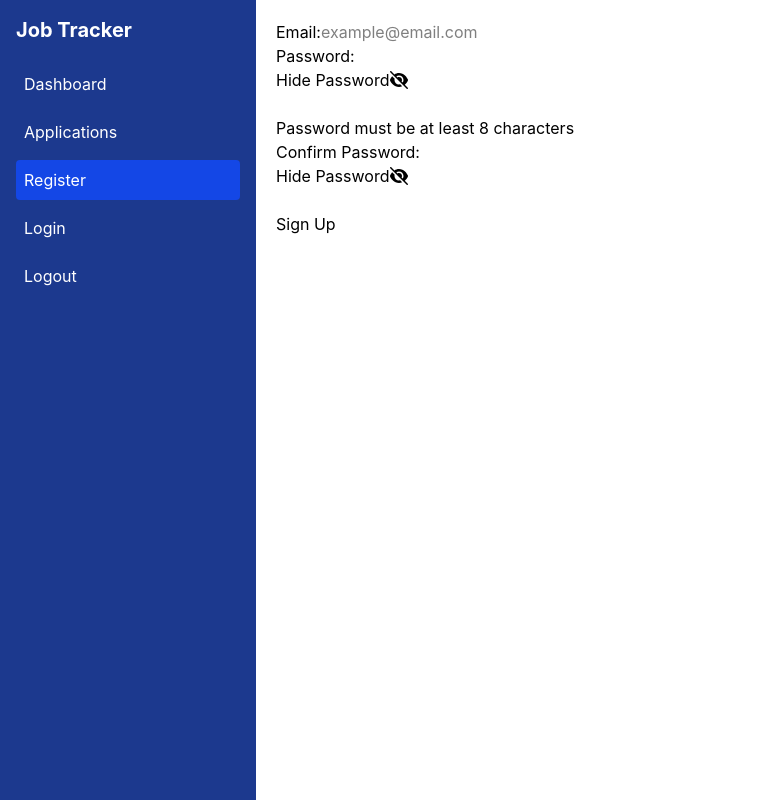
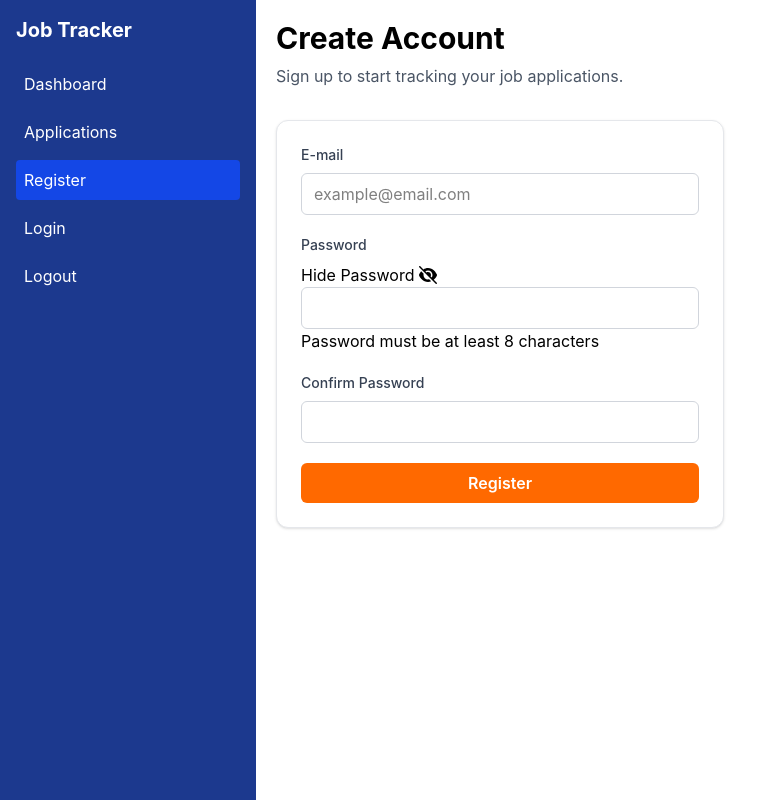
Before and after one commit to ScottHahn1/Job-Application-Tracker, a React (Vite) app in the folder client/: page /register in a window 1280 px wide. Shown: the whole page, without its empty margins (0-771 px from the left). Built offline with nearby package versions, Linux system fonts and the light colour scheme; no server answers.

Commit message:
feat: improve register form UI and validation feedback

```diff
--- a/client/src/components/RegisterForm.tsx
+++ b/client/src/components/RegisterForm.tsx
@@ -1,5 +1,6 @@
 import { faEye, faEyeSlash } from "@fortawesome/free-solid-svg-icons";
 import { FontAwesomeIcon } from "@fortawesome/react-fontawesome";
+import { Info } from "lucide-react";
 import { useState } from "react";
 import type { Dispatch, SetStateAction } from "react";
 
@@ -8,6 +9,7 @@ interface Props {
   email: string;
   setEmail: Dispatch<SetStateAction<string>>;
   error: string;
+  isError: boolean;
   setPassword: Dispatch<SetStateAction<string>>;
   password: string;
   confirmPassword: string;
@@ -19,6 +21,7 @@ const RegisterForm = ({
   email,
   setEmail,
   error,
+  isError,
   setPassword,
   password,
   confirmPassword,
@@ -26,33 +29,48 @@ const RegisterForm = ({
 }: Props) => {
   const [showPassword, setShowPassword] = useState(true);
 
-  const isFormValid =
-  password.length >= 8 && password === confirmPassword;
-
   return (
-    <form onSubmit={handleSubmit}>
+    <form
+      onSubmit={handleSubmit}
+      className="mt-6 max-w-md rounded-xl border border-gray-200 bg-white p-6 shadow-sm"
+    >
+      <div className="flex flex-col gap-5">
         <div>
-        <label htmlFor="email">Email:</label>
+          <label
+            htmlFor="email"
+            className="mb-2 block text-sm font-medium text-gray-700"
+          >
+            E-mail
+          </label>
 
           <input
             id="email"
+            required
             type="email"
             placeholder="example@email.com"
             pattern="[A-Za-z0-9._%+\-]+@[A-Za-z0-9.\-]+\.[A-Za-z]{2,6}"
             value={email}
             onChange={(e) => setEmail(e.target.value)}
+            className="w-full rounded-md border border-gray-300 px-3 py-2 focus:border-orange-500 focus:outline-none focus:ring-2 focus:ring-orange-400"
           />
 
           {error.includes("Email") && <p> {error} </p>}
         </div>
 
         <div>
-        <label htmlFor="password">Password:</label>
+          <label
+            htmlFor="password"
+            className="mb-2 block text-sm font-medium text-gray-700"
+          >
+            Password
+          </label>
 
           <div
             onClick={() => setShowPassword(!showPassword)}
+            className="flex items-center gap-1"
           >
             {showPassword ? "Hide Password" : "Show Password"}
+
             {showPassword ? (
               <FontAwesomeIcon icon={faEyeSlash} />
             ) : (
@@ -62,9 +80,11 @@ const RegisterForm = ({
 
           <input
             id="password"
+            required
             type={showPassword ? "text" : "password"}
             value={password}
             onChange={(e) => setPassword(e.target.value)}
+            className="w-full rounded-md border border-gray-300 px-3 py-2 focus:border-orange-500 focus:outline-none focus:ring-2 focus:ring-orange-400"
           />
 
           {password.length < 8 && (
@@ -73,30 +93,40 @@ const RegisterForm = ({
         </div>
 
         <div>
-        <label htmlFor="confirm">Confirm Password:</label>
-
-        <div
-          onClick={() => setShowPassword(!showPassword)}
+          <label
+            htmlFor="confirmPassword"
+            className="mb-2 block text-sm font-medium text-gray-700"
           >
-          {showPassword ? "Hide Password" : "Show Password"}
-          {showPassword ? (
-            <FontAwesomeIcon icon={faEyeSlash} />
-          ) : (
-            <FontAwesomeIcon icon={faEye} />
-          )}
-        </div>
+            Confirm Password
+          </label>
 
           <input
-          id="confirm"
+            id="confirmPassword"
+            required
             type={showPassword ? "text" : "password"}
             value={confirmPassword}
             onChange={(e) => setConfirmPassword(e.target.value)}
+            className="w-full rounded-md border border-gray-300 px-3 py-2 focus:border-orange-500 focus:outline-none focus:ring-2 focus:ring-orange-400"
           />
         </div>
 
-      <button type='submit' disabled={!isFormValid}>
-        Sign Up
+        {isError && (
+          <div
+            className="flex gap-2 mt-3 rounded-md border border-red-300 bg-red-50 px-4 py-3 text-sm text-red-800"
+            role="alert"
+          >
+            <Info className="w-5 h-5" />
+            <span>{error}</span>
+          </div>
+        )}
+
+        <button
+          type="submit"
+          className="rounded-md cursor-pointer bg-orange-500 px-4 py-2 font-semibold text-white transition hover:bg-orange-600 focus:outline-none focus:ring-2 focus:ring-orange-400"
+        >
+          Register
         </button>
+      </div>
     </form>
   );
 };
--- a/client/src/routes/register.tsx
+++ b/client/src/routes/register.tsx
@@ -20,7 +20,7 @@ function Register() {
 
   const navigate = useNavigate();
 
-  const { mutate } = useMutation({
+  const { mutate, isError } = useMutation({
     mutationFn: async ({ email, password }: PostVariables) => {
       const response = await fetch("http://localhost:8888/api/users/register", {
         method: "POST",
@@ -48,13 +48,24 @@ function Register() {
 
   const signUp = (e: React.SubmitEvent<HTMLFormElement>): void => {
     e.preventDefault();
+    setError("");
 
-    setError("");
+    if (password !== confirmPassword) {
+      setError("Passwords do not match");
+      return;
+    }
 
     mutate({ email, password });
   };
 
   return (
+    <div>
+      <h1 className="text-3xl font-bold mb-2">Create Account</h1>
+
+      <p className="text-gray-600 mb-8">
+        Sign up to start tracking your job applications.
+      </p>
+
       <RegisterForm
         handleSubmit={signUp}
         email={email}
@@ -63,7 +74,9 @@ function Register() {
         setPassword={setPassword}
         confirmPassword={confirmPassword}
         setConfirmPassword={setConfirmPassword}
+        isError={isError}
         error={error}
       />
+    </div>
   )
 }
```
Lines whose indentation alone changed are shown as unchanged.
